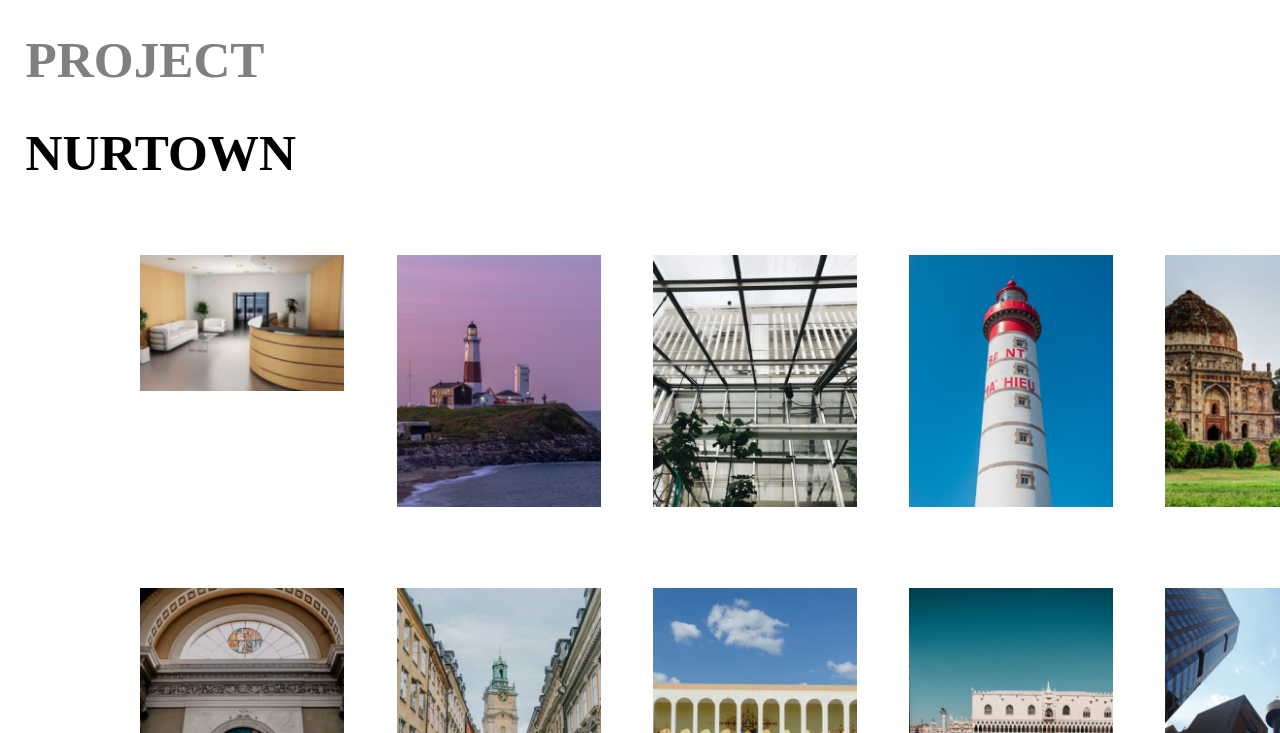
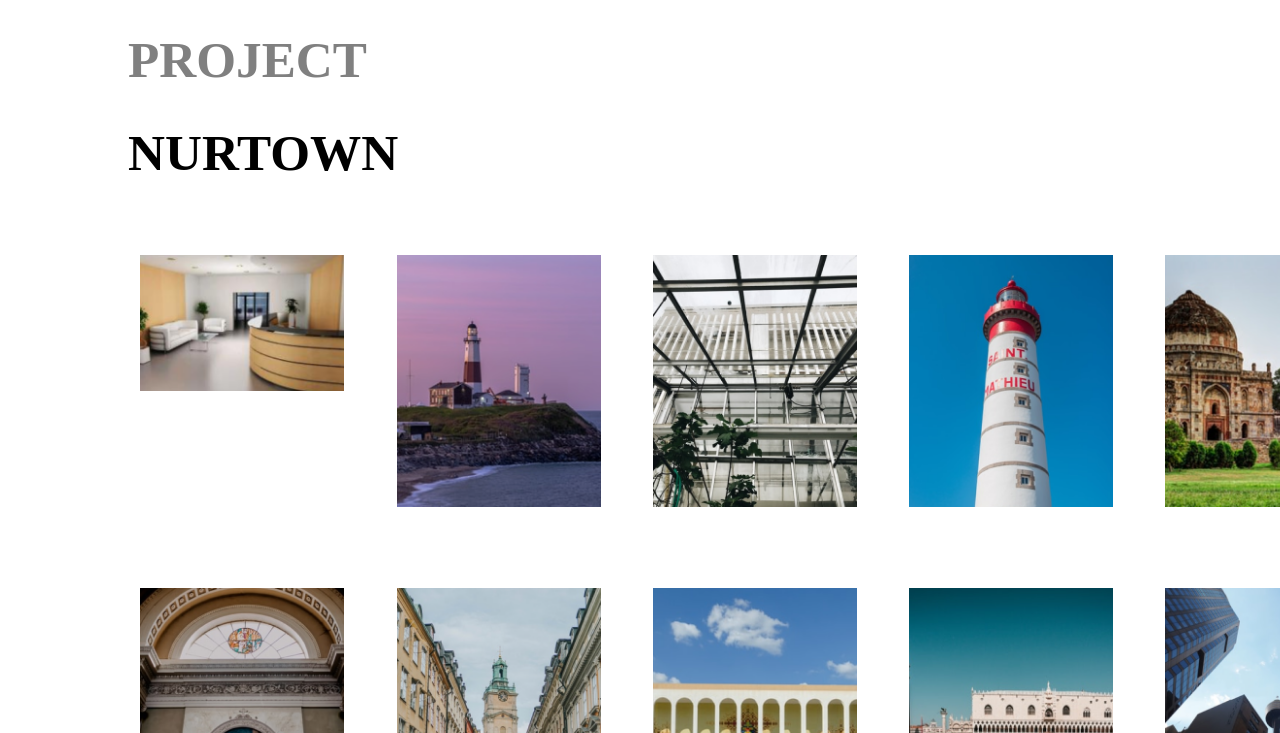
Before and after one commit to bablukumar21/html_css_assignment, a plain HTML site: page index.html in a window 1280 px wide. Shown: the part 67-800 px from the top of the page. Drawn offline with Linux system fonts and the light colour scheme.

Commit message:
Final_Push

```diff
--- a/style.css
+++ b/style.css
@@ -174,3 +174,7 @@ p.home {
 .images2 .first img {
     margin-left: 30%;
 }
+
+.heading {
+    margin-left: 8%;
+}
```
Also changed, not shown: index.html (+3 -3 lines).
